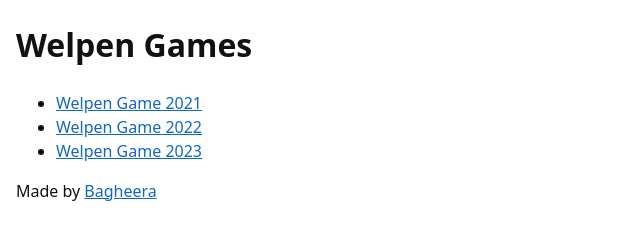
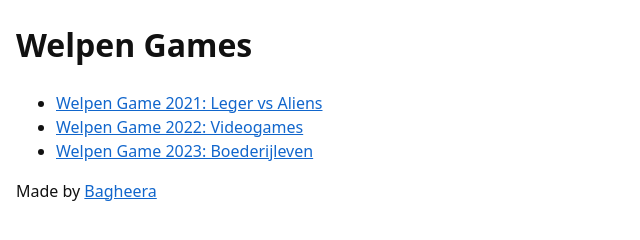
Before and after one commit to bplaat/welpen, a plain HTML site: page index.html in a window 1280 px wide. Shown: the whole page, without its empty margins (0-640 px from the left). Drawn offline with Linux system fonts and the light colour scheme.

Commit message:
Add names to games

```diff
--- a/index.html
+++ b/index.html
@@ -26,9 +26,9 @@
 <body>
     <h1>Welpen Games</h1>
     <ul>
-        <li><a href="/2021/">Welpen Game 2021</a></li>
-        <li><a href="/2022/">Welpen Game 2022</a></li>
-        <li><a href="/2023/">Welpen Game 2023</a></li>
+        <li><a href="/2021/">Welpen Game 2021: Leger vs Aliens</a></li>
+        <li><a href="/2022/">Welpen Game 2022: Videogames</a></li>
+        <li><a href="/2023/">Welpen Game 2023: Boederijleven</a></li>
     </ul>
     <p>Made by <a href="https://bplaat.nl/" target="_blank">Bagheera</a></p>
 </body>
```
